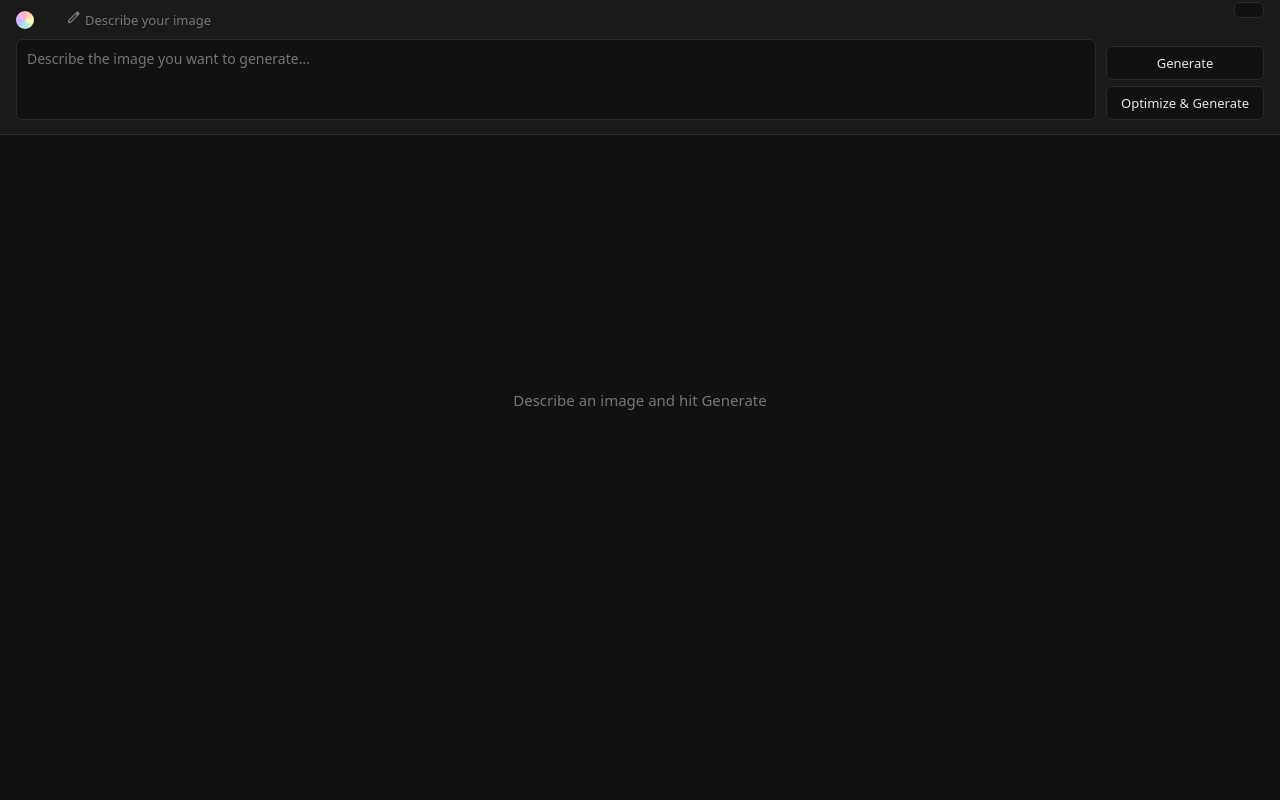
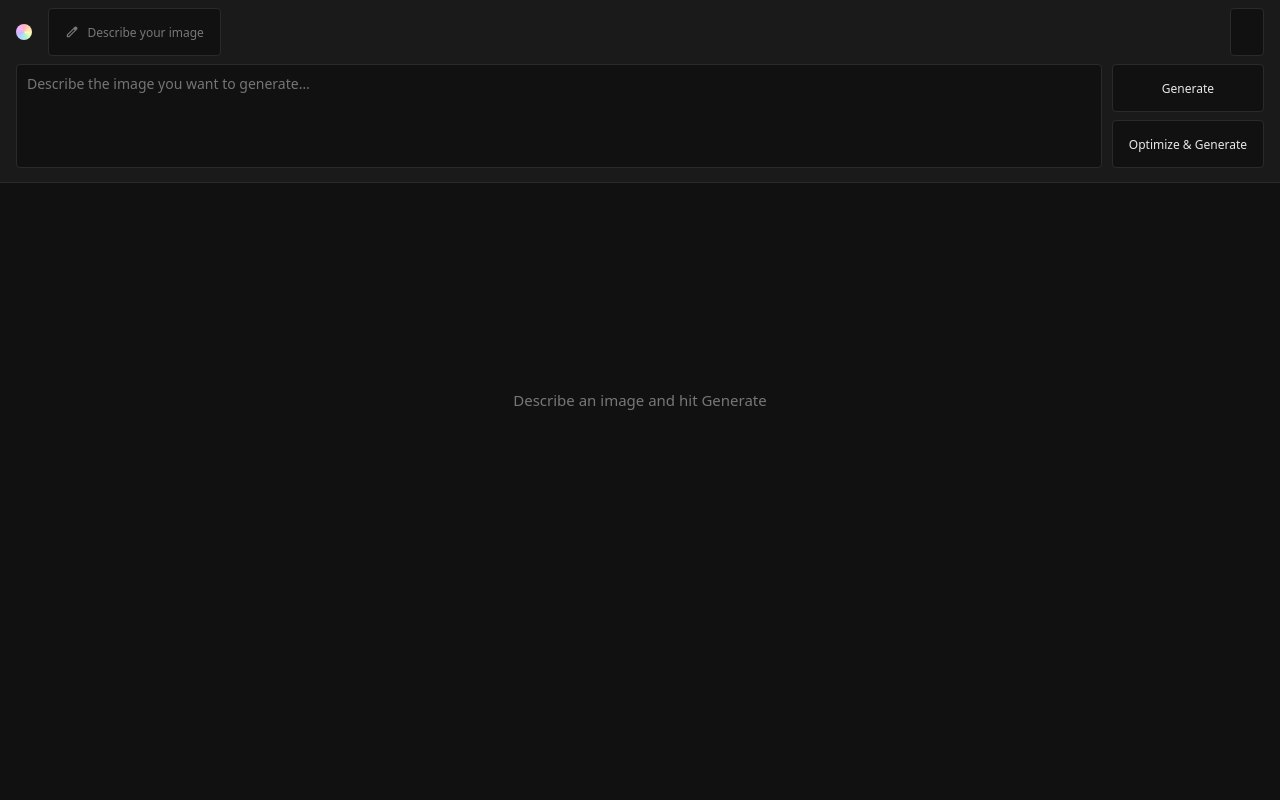
Before and after one commit to t4ckermann/LoCanva, a Flask app: page / in a window 1280 px wide. Run offline with Flask 3, Linux system fonts and the light colour scheme.

Commit message:
feat: enhance UI styles for consistency and prettify chore: update version in package.json

```diff
--- a/package.json
+++ b/package.json
@@ -1,6 +1,6 @@
 {
   "name": "locanva",
-  "version": "0.4.1",
+  "version": "0.5.1",
   "type": "module",
   "scripts": {
     "build": "tsc",
--- a/static/css/style.css
+++ b/static/css/style.css
@@ -42,6 +42,7 @@
     --error-bg: #1a1018;
     --error-border: #3a1a2a;
     --error-text: #f5a0c0;
+    --border-radius: 4px;
 }
 
 [data-theme="light"] {
@@ -138,7 +139,7 @@ html, body {
     padding: 10px 14px;
     background: var(--surface);
     border: 1px solid var(--border);
-    border-radius: 6px;
+    border-radius: var(--border-radius);
     color: var(--text-muted);
     font-size: 12px;
     line-height: 1.5;
@@ -154,7 +155,7 @@ html, body {
     left: 50%;
     transform: translateX(-50%);
     padding: 10px 16px;
-    border-radius: 6px;
+    border-radius: var(--border-radius);
     font-size: 13px;
     text-align: center;
     max-width: 480px;
@@ -188,12 +189,13 @@ html, body {
 .prompt-bar-header {
     display: flex;
     align-items: center;
+    min-height: 64px;
 }
 
 .logo {
     flex-shrink: 0;
-    width: 18px;
-    height: 18px;
+    width: 16px;
+    height: 16px;
     border-radius: 50%;
     background: conic-gradient(
         #ffb3ba, #ffd9b3, #fffbb3, #b3f5cc,
@@ -207,20 +209,26 @@ html, body {
     align-items: center;
     justify-content: space-between;
     padding: 10px 16px;
-    background: none;
-    border: none;
-    border-radius: 0;
+    background: var(--bg);
+    border: 1px solid var(--border);
     color: var(--text-muted);
-    cursor: pointer;
-    font-family: inherit;
-    font-size: 13px;
     transition: color 0.15s;
+    &:hover:not(:disabled) {
+        border-color: var(--border);
+    }
+}
+
+.prompt-bar:not(.expanded) {
+    .prompt-toggle {
+        background: none;
+        border: none;
+    }
 }
 
 #theme-toggle {
     position: absolute;
     right: 16px;
-    top: 2px;
+    top: 8px;
     font-size: 15px;
     line-height: 1;
 }
@@ -229,14 +237,7 @@ html, body {
     color: var(--text);
 }
 
-.toggle-icon {
-    transition: transform 0.2s;
-    display: inline-block;
-}
 
-.prompt-bar:not(.expanded) .toggle-icon {
-    transform: rotate(-90deg);
-}
 
 .prompt-content {
     padding: 0 16px 14px;
@@ -253,7 +254,7 @@ textarea#prompt {
     flex: 1;
     background: var(--bg);
     border: 1px solid var(--border);
-    border-radius: 6px;
+    border-radius: var(--border-radius);
     color: var(--text);
     font-family: inherit;
     font-size: 14px;
@@ -261,6 +262,8 @@ textarea#prompt {
     resize: none;
     line-height: 1.5;
     outline: none;
+    z-index: 150;
+    min-height: 104px;
 }
 
 textarea#prompt:focus {
@@ -270,20 +273,22 @@ textarea#prompt:focus {
 .buttons {
     display: flex;
     flex-direction: column;
-    gap: 6px;
+    gap: 8px;
 }
 
 button {
     background: var(--bg);
     border: 1px solid var(--border);
-    border-radius: 6px;
+    border-radius: var(--border-radius);
     color: var(--text);
     cursor: pointer;
     font-family: inherit;
-    font-size: 13px;
-    padding: 7px 14px;
+    font-size: 12px;
+    padding: 8px 16px;
     white-space: nowrap;
     transition: border-color 0.15s, color 0.15s;
+    min-height: 48px;
+    gap: 8px;
 }
 
 button:disabled {
--- a/templates/index.html
+++ b/templates/index.html
@@ -12,7 +12,7 @@
             <div class="prompt-bar-header">
                 <div class="logo" aria-hidden="true"></div>
                 <button class="prompt-toggle" id="prompt-toggle" aria-expanded="true">
-                    <span><span class="material-icon">edit</span> Describe your image</span>
+                    <span class="material-icon">edit</span> Describe your image
                 </button>
                 <button id="theme-toggle" aria-label="Switch to light mode" title="Toggle theme"></button>
             </div>
```
